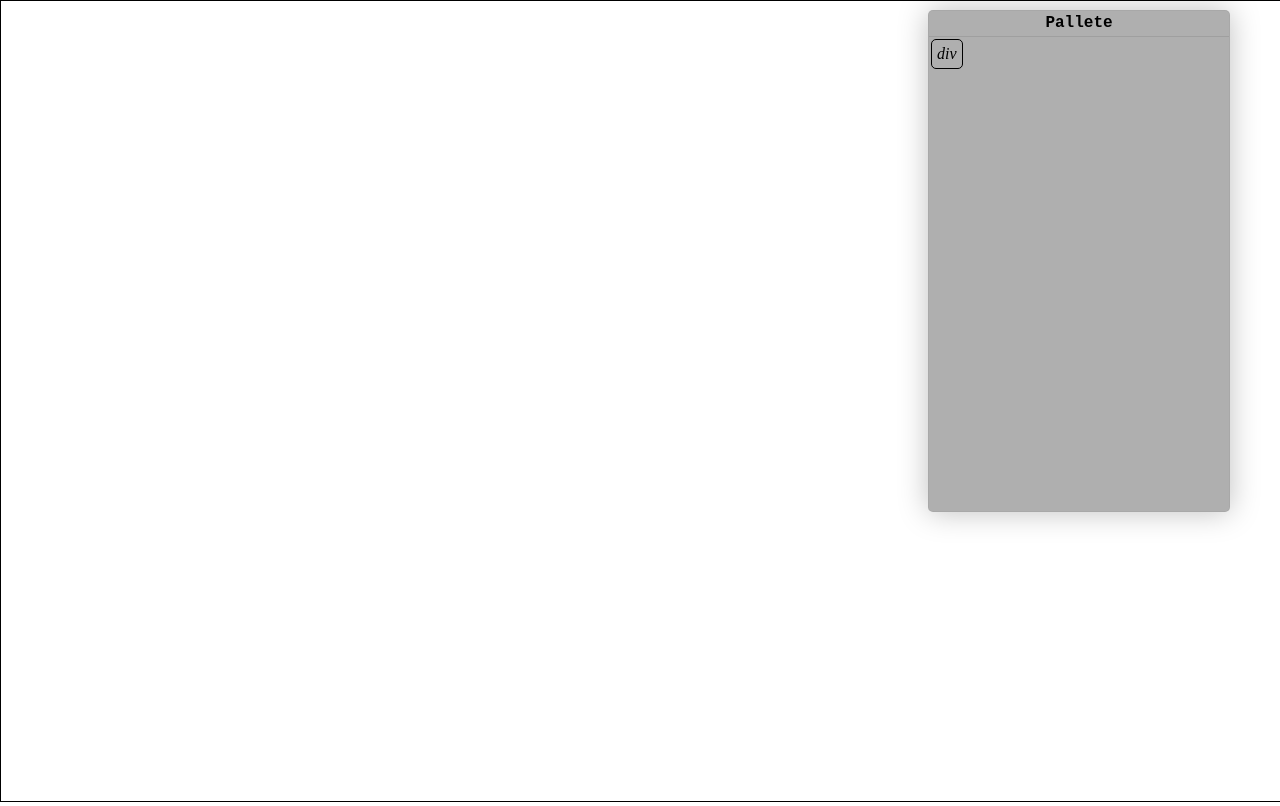
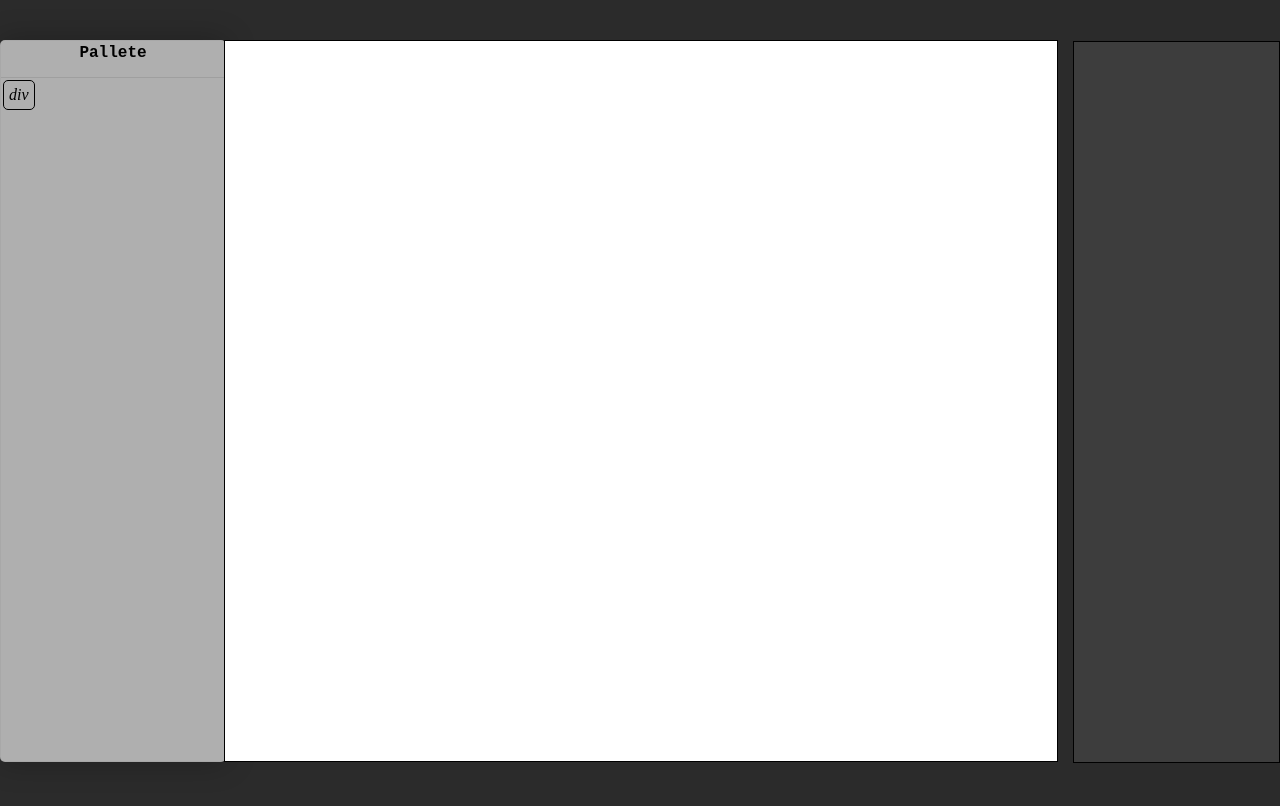
Before and after one commit to Satendra124/WebBuilder, a plain HTML site: page index.html in a window 1280 px wide. Drawn offline with nearby package versions, Linux system fonts and the light colour scheme.

Commit message:
changed UI

```diff
--- a/index.html
+++ b/index.html
@@ -14,7 +14,8 @@
             <div class="option div" onclick="drawDiv()"><i>div<i></div>
         </div>
     </pallete>
-    <canvas id="canvas">Your Browser donot support Canvas</canvas>
+    <div class="canvas-container"><canvas id="canvas">Your Browser donot support Canvas</canvas></div>
+    <properties></properties>
 </body>
 <script
   src="https://code.jquery.com/jquery-3.5.1.js"
--- a/scripts/main.js
+++ b/scripts/main.js
@@ -1,8 +1,5 @@
 window.addEventListener('load', () => {
     init();
-    let pallete = $('#pallete');
-    let pHead = $('#pallete-head');
-    moveElement(pallete,pHead);
 })
 let currid=0;
 let is_resize = false;
@@ -18,12 +15,12 @@ function init() {
     }
     let canvas = document.querySelector('#canvas')
     let ctx = canvas.getContext('2d')
-    canvas.height = window.innerHeight
-    canvas.width = window.innerWidth
+    canvas.height = window.innerHeight * 4
+    canvas.width = window.innerWidth * 0.65
 }
 
 function drawDiv(){
-    $('body').append('<div class="default-div" id="div-'+currid+'">Text<div class="sizer" id="sizer-'+currid+'"></div></div>');
+    $('.canvas-container').append('<div class="default-div" id="div-'+currid+'">Text<div class="sizer" id="sizer-'+currid+'"></div></div>');
     sizeElement($('#div-'+currid+''),$('#sizer-'+currid+''));
     moveElement($('#div-'+currid+''),$('#div-'+currid+''));
     currid++;
--- a/styles/main.css
+++ b/styles/main.css
@@ -1,20 +1,27 @@
-canvas{
+.canvas-container{
     border: 1px solid black;
+    background-color: white;
+    top: 5vh;
+    left: 17.5vw;
+    position: absolute;
+    overflow: scroll;
+    height: 90vh;
 }
 *{
     padding: 0;
     margin: 0;
 }
+body{
+    background-color: rgb(43, 43, 43);
+}
 pallete{
     position: absolute;
-    z-index: 10000;
-    width: 300px;
-    height: 500px;
+    width:17.5vw;
+    height: 90vh;
     box-shadow: rgba(0, 0, 0, 0.253) 0px 0px 30px 0px;
     border-radius: 5px;
     border: 1px solid rgba(0, 0, 0, 0.041);
-    right: 50px;
-    top: 10px;
+    top: 5vh;
     background-color: rgb(175, 175, 175);
 }
 .pallete-head{
@@ -25,9 +32,6 @@ pallete{
     line-height: 150%;
     font-family: 'Courier New', Courier, monospace;
     font-weight: 800;
-}
-.pallete-head:hover{
-    cursor: move;
 }
 .option.div{
     width: fit-content;
@@ -49,8 +53,8 @@ pallete{
     z-index: 3;
     width: 100px;
     height: 30px;
-    left: 10vw;
-    top:10vw;
+    left: 20vw;
+    top:20vh;
     cursor: move;
 
 }
@@ -67,3 +71,13 @@ pallete{
     cursor: se-resize;
 
 }
+properties{
+    background-color: rgb(61, 61, 61);
+    right: 0;
+    top: 5.1vh;
+    width: 16vw;
+    height: 90vh;
+    float: right;
+    position: absolute;
+    border: 1px rgb(0, 0, 0) double;
+}
```
